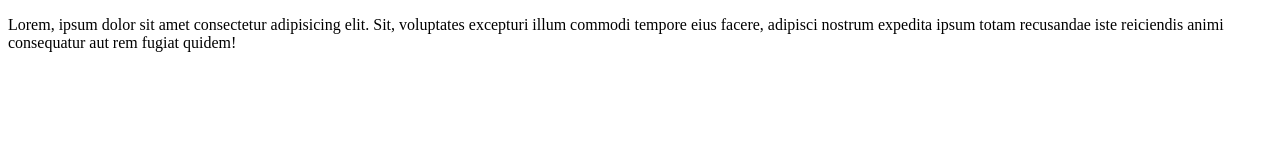
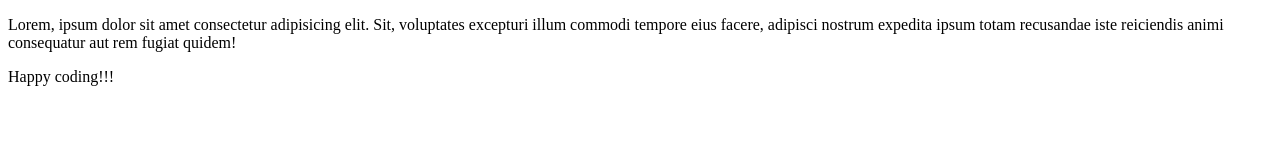
Before and after one commit to bilen-7/Git-Practice, a plain HTML site: page Pages/index.html in a window 1280 px wide. Drawn offline with Linux system fonts and the light colour scheme.

Commit message:
modified html file

```diff
--- a/Pages/index.html
+++ b/Pages/index.html
@@ -8,5 +8,6 @@
 </head>
 <body>
     <p>Lorem, ipsum dolor sit amet consectetur adipisicing elit. Sit, voluptates excepturi illum commodi tempore eius facere, adipisci nostrum expedita ipsum totam recusandae iste reiciendis animi consequatur aut rem fugiat quidem!</p>
+    <p>Happy coding!!!</p>
 </body>
 </html>
```
